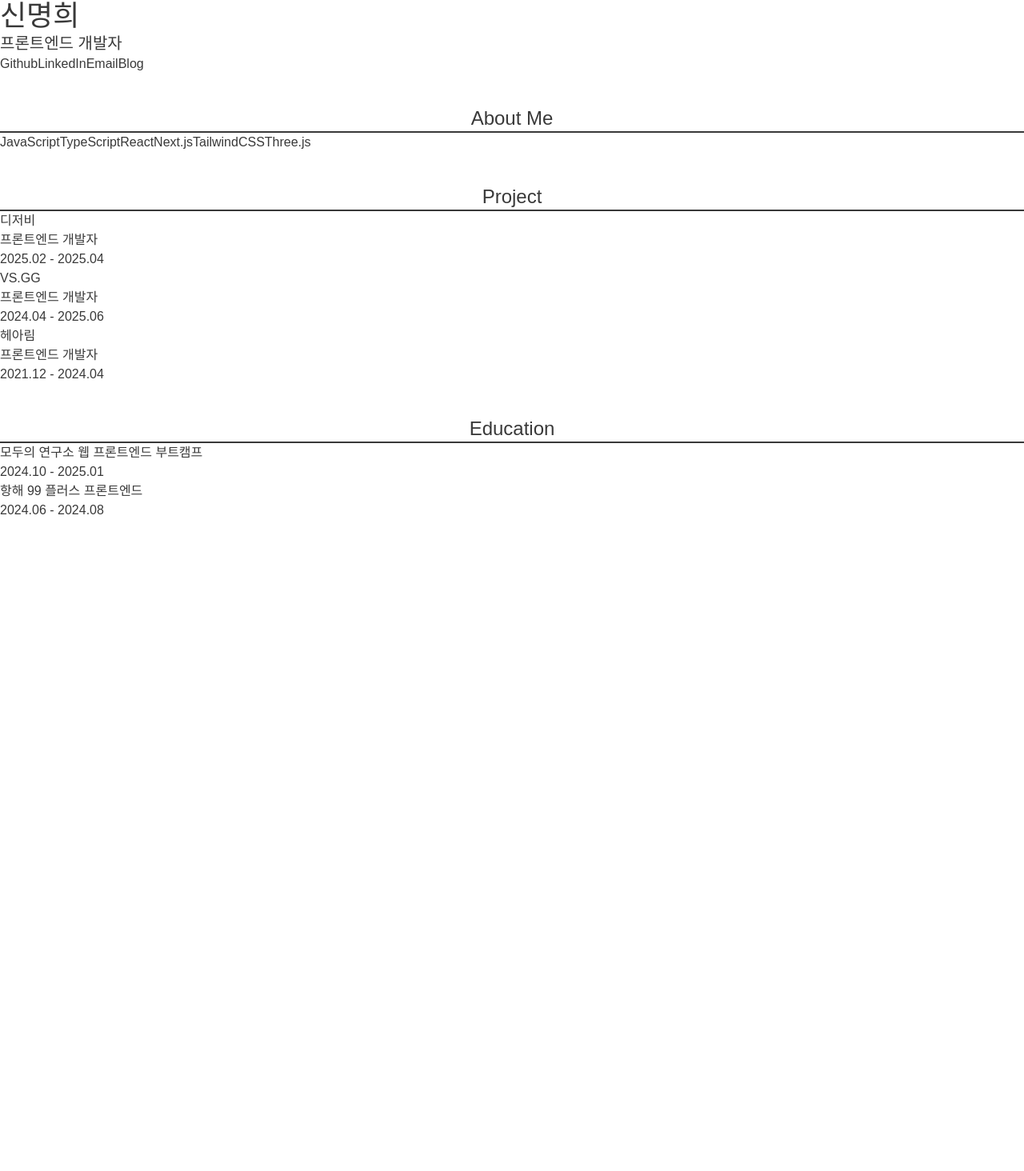
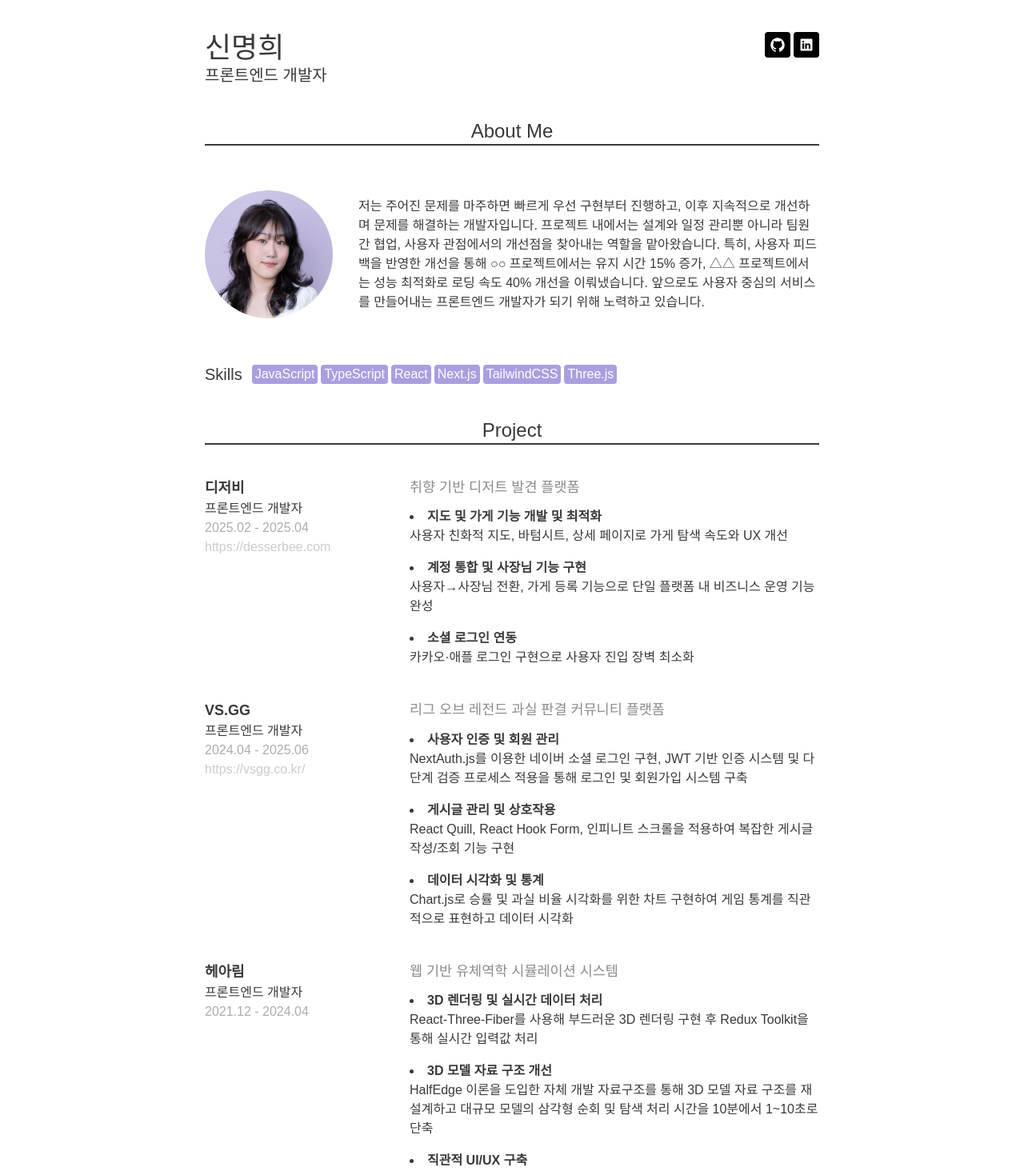
Before and after one commit to eepyz/eepyz.github.io, a React (Vite) app: page / in a window 1280 px wide. Shown: the top 1464 px of the page at 80% size. Before the commit the page ends 800 px from the top, so only its background shows below. Built offline with nearby package versions, Linux system fonts and the light colour scheme.

Commit message:
✨ Feat: pc 버전 초안

```diff
--- a/src/App.tsx
+++ b/src/App.tsx
@@ -1,4 +1,4 @@
-import { Experience } from './components/Experience';
+import { Experiences } from './components/Experiences';
 import { InfoDetail } from './components/InfoDetail';
 import { LinkButton } from './components/LinkButton';
 import { MyInfo } from './components/MyInfo';
@@ -8,41 +8,49 @@ import { Title } from './components/Title';
 import { EDUCATION, LINKS, PROJECTS, SKILLS } from './consts';
 function App() {
   return (
-    <>
-      <main>
-        <section>
+    <div className="flex justify-center">
+      <main className="w-full max-w-screen-md">
+        {/* 헤더 */}
+        <header className="flex w-full flex-col md:flex-row text-center md:text-start md:justify-between pt-10 gap-4">
           <MyInfo />
-          {LINKS.map((link) => (
-            <LinkButton {...link} />
-          ))}
-        </section>
+          <div className="flex gap-1 justify-center items-start">
+            {LINKS.map((link) => (
+              <LinkButton key={link.type} {...link} />
+            ))}
+          </div>
+        </header>
+
+        {/* About me */}
         <section>
           <Title title="About Me" />
           <div>
-            <div>
+            <div className="flex justify-between items-center py-14">
               <ProfileImage />
               <InfoDetail />
             </div>
-            {SKILLS.map((skill) => (
-              <SkillChip key={skill} skill={skill} />
-            ))}
+            <div className="flex flex-wrap gap-1 items-center">
+              <div className="text-xl font-medium mr-2">Skills</div>
+              {SKILLS.map((skill) => (
+                <SkillChip key={skill} skill={skill} />
+              ))}
+            </div>
           </div>
         </section>
+
+        {/* Project */}
         <section>
           <Title title="Project" />
-          {PROJECTS.map((project) => (
-            <Experience {...project} />
-          ))}
+          <Experiences experiences={PROJECTS} />
         </section>
+
+        {/* Education */}
         <section>
           <Title title="Education" />
-          {EDUCATION.map((education) => (
-            <Experience {...education} />
-          ))}
+          <Experiences experiences={EDUCATION} />
         </section>
       </main>
       <footer></footer>
-    </>
+    </div>
   );
 }
 
--- a/src/components/Experience.tsx
+++ /dev/null
@@ -1,22 +0,0 @@
-import { EXPERIENCES } from '../types';
-
-export function Experience({ name, period, role, description, link }: EXPERIENCES) {
-  return (
-    <div>
-      <div>
-        <div>{name}</div>
-        <div>{role}</div>
-        <div>{period}</div>
-        <div>{link}</div>
-      </div>
-      <div>
-        <div>{description.title}</div>
-        <ol>
-          {description.contents.map((content) => (
-            <li>{content}</li>
-          ))}
-        </ol>
-      </div>
-    </div>
-  );
-}
--- /dev/null
+++ b/src/components/Experiences.tsx
@@ -0,0 +1,37 @@
+import { EXPERIENCES } from '../types';
+
+interface ExperiencesProps {
+  experiences: EXPERIENCES[];
+}
+
+export function Experiences({ experiences }: ExperiencesProps) {
+  return (
+    <div className="flex flex-col gap-10 py-10">
+      {experiences.map(({ name, period, role, description, link }) => (
+        <div key={name} className="md:grid md:grid-cols-[_1fr_2fr]">
+          <div>
+            <div className="text-lg font-semibold break-words whitespace-pre-line">{name}</div>
+            <div>{role}</div>
+            <div className="text-[#adadad] font-light">{period}</div>
+            <a href={link} className="hover:underline text-[#cccccc] ">
+              {link}
+            </a>
+          </div>
+          <div>
+            {description.title && (
+              <div className="w-fit mb-3 text-[17.5px] text-[#8b8b8b] font-medium">{description.title}</div>
+            )}
+            <ul className="list-disc list-inside flex flex-col gap-4">
+              {description.contents.map((content, idx) => (
+                <li key={idx} className="font-semibold break-words whitespace-pre-line">
+                  <span className="font-semibold">{content.main}</span>
+                  <span className="block font-normal">{content.sub}</span>
+                </li>
+              ))}
+            </ul>
+          </div>
+        </div>
+      ))}
+    </div>
+  );
+}
--- a/src/components/InfoDetail.tsx
+++ b/src/components/InfoDetail.tsx
@@ -1,3 +1,11 @@
 export function InfoDetail() {
-  return <></>;
+  return (
+    <p className="w-3/4">
+      저는 주어진 문제를 마주하면 빠르게 우선 구현부터 진행하고, 이후 지속적으로 개선하며 문제를 해결하는 개발자입니다.
+      프로젝트 내에서는 설계와 일정 관리뿐 아니라 팀원 간 협업, 사용자 관점에서의 개선점을 찾아내는 역할을 맡아왔습니다.
+      특히, 사용자 피드백을 반영한 개선을 통해 ○○ 프로젝트에서는 유지 시간 15% 증가, △△ 프로젝트에서는 성능 최적화로
+      로딩 속도 40% 개선을 이뤄냈습니다. 앞으로도 사용자 중심의 서비스를 만들어내는 프론트엔드 개발자가 되기 위해
+      노력하고 있습니다.
+    </p>
+  );
 }
--- a/src/components/LinkButton.tsx
+++ b/src/components/LinkButton.tsx
@@ -1,5 +1,13 @@
 import { Link } from '../types';
-
-export function LinkButton({ url, type }: Link) {
-  return <a href={url}>{type}</a>;
+const onClick = (url: string) => {
+  window.open(url, '_blank', 'noopener,noreferrer');
+};
+export function LinkButton({ url, icon }: Link) {
+  return (
+    <button
+      onClick={() => onClick(url)}
+      className="cursor-pointer w-8 h-8 rounded-sm bg-black text-white overflow-hidden flex items-center justify-center">
+      <span className="w-full h-full flex items-center justify-center text-xl">{icon}</span>
+    </button>
+  );
 }
--- a/src/components/ProfileImage.tsx
+++ b/src/components/ProfileImage.tsx
@@ -1,3 +1,7 @@
 export function ProfileImage() {
-  return <></>;
+  return (
+    <div className="shrink-0 w-40 h-40 overflow-hidden rounded-full">
+      <img className="object-cover" src="/src/assets/img/profile.jpg" alt="profile" />
+    </div>
+  );
 }
--- a/src/components/SkillChip.tsx
+++ b/src/components/SkillChip.tsx
@@ -2,5 +2,5 @@ interface SkillChipProps {
   skill: string;
 }
 export function SkillChip({ skill }: SkillChipProps) {
-  return <>{skill}</>;
+  return <div className="bg-[#ab9ee0] rounded-sm px-1 text-white">{skill}</div>;
 }
--- a/src/consts/index.tsx
+++ b/src/consts/index.tsx
@@ -1,14 +1,14 @@
 import { EXPERIENCES, Link } from '../types';
 import { IoLogoGithub } from 'react-icons/io5';
 import { IoLogoLinkedin } from 'react-icons/io';
-import { IoIosMail } from 'react-icons/io';
-import { IoIosPaper } from 'react-icons/io';
+// import { IoIosMail } from 'react-icons/io';
+// import { IoIosPaper } from 'react-icons/io';
 
 export const LINKS: Link[] = [
   { type: 'Github', icon: <IoLogoGithub />, url: 'https://github.com/eepyz' },
   { type: 'LinkedIn', icon: <IoLogoLinkedin />, url: 'https://www.linkedin.com/in/eepyzmh/' },
-  { type: 'Email', icon: <IoIosMail />, url: 'eepy2.23@gmail.com' },
-  { type: 'Blog', icon: <IoIosPaper />, url: 'https://velog.io/@eepy/posts' },
+  // { type: 'Email', icon: <IoIosMail />, url: 'mailto:eepy2.23@gmail.com' },
+  // { type: 'Blog', icon: <IoIosPaper />, url: 'https://velog.io/@eepy/posts' },
 ];
 
 export const SKILLS = ['JavaScript', 'TypeScript', 'React', 'Next.js', 'TailwindCSS', 'Three.js'];
@@ -19,28 +19,64 @@ export const PROJECTS: EXPERIENCES[] = [
     role: '프론트엔드 개발자',
     period: '2025.02 - 2025.04',
     description: {
-      title: '',
-      contents: [''],
+      title: '취향 기반 디저트 발견 플랫폼',
+      contents: [
+        {
+          main: '지도 및 가게 기능 개발 및 최적화',
+          sub: '사용자 친화적 지도, 바텀시트, 상세 페이지로 가게 탐색 속도와 UX 개선',
+        },
+        {
+          main: '계정 통합 및 사장님 기능 구현',
+          sub: '사용자→사장님 전환, 가게 등록 기능으로 단일 플랫폼 내 비즈니스 운영 기능 완성',
+        },
+        { main: '소셜 로그인 연동', sub: '카카오·애플 로그인 구현으로 사용자 진입 장벽 최소화' },
+      ],
     },
-    link: '',
+    link: 'https://desserbee.com',
   },
   {
     name: 'VS.GG',
     role: '프론트엔드 개발자',
     period: '2024.04 - 2025.06',
     description: {
-      title: '',
-      contents: [''],
+      title: '리그 오브 레전드 과실 판결 커뮤니티 플랫폼',
+      contents: [
+        {
+          main: '사용자 인증 및 회원 관리',
+          sub: 'NextAuth.js를 이용한 네이버 소셜 로그인 구현, JWT 기반 인증 시스템 및 다단계 검증 프로세스 적용을 통해 로그인 및 회원가입 시스템 구축',
+        },
+        {
+          main: '게시글 관리 및 상호작용',
+          sub: 'React Quill, React Hook Form, 인피니트 스크롤을 적용하여 복잡한 게시글 작성/조회 기능 구현',
+        },
+        {
+          main: '데이터 시각화 및 통계',
+          sub: 'Chart.js로 승률 및 과실 비율 시각화를 위한 차트 구현하여 게임 통계를 직관적으로 표현하고 데이터 시각화',
+        },
+      ],
     },
-    link: '',
+    link: 'https://vsgg.co.kr/',
   },
   {
     name: '헤아림',
     role: '프론트엔드 개발자',
     period: '2021.12 - 2024.04',
     description: {
-      title: '',
-      contents: [''],
+      title: '웹 기반 유체역학 시뮬레이션 시스템',
+      contents: [
+        {
+          main: '3D 렌더링 및 실시간 데이터 처리',
+          sub: 'React-Three-Fiber를 사용해 부드러운 3D 렌더링 구현 후 Redux Toolkit을 통해 실시간 입력값 처리',
+        },
+        {
+          main: '3D 모델 자료 구조 개선',
+          sub: 'HalfEdge 이론을 도입한 자체 개발 자료구조를 통해 3D 모델 자료 구조를 재설계하고 대규모 모델의 삼각형 순회 및 탐색 처리 시간을 10분에서 1~10초로 단축',
+        },
+        {
+          main: '직관적 UI/UX 구축',
+          sub: '아이콘 클릭을 통한 3D 모델 조작 및 데이터 입력으로 복잡한 웹 시뮬레이션의 진입 장벽 낮추고 사용자 친화적인 인터페이스 구현',
+        },
+      ],
     },
     link: '',
   },
@@ -48,11 +84,19 @@ export const PROJECTS: EXPERIENCES[] = [
 
 export const EDUCATION: EXPERIENCES[] = [
   {
-    name: '모두의 연구소 웹 프론트엔드 부트캠프',
+    name: `모두의 연구소 \n 웹 프론트엔드 부트캠프`,
     period: '2024.10 - 2025.01',
     description: {
       title: '',
-      contents: [''],
+      contents: [
+        { main: '웹 표준과 접근성의 중요성을 이해를 통한 사용자 친화적인 웹 서비스 구현' },
+        {
+          main: 'Three.js를 활용한 WebGL의 핵심 개념 학습 및 실습',
+        },
+        {
+          main: 'MySQL, Node.js 백엔드 구축 및 데이터베이스 설계 ',
+        },
+      ],
     },
     link: '',
   },
@@ -61,7 +105,15 @@ export const EDUCATION: EXPERIENCES[] = [
     period: '2024.06 - 2024.08',
     description: {
       title: '',
-      contents: [''],
+      contents: [
+        { main: 'React 핵심 개념 학습' },
+        {
+          main: '클린 코드 작성법과 VAC 패턴을 활용한 함수형 프로그래밍, FSD 학습 및 적용',
+        },
+        { main: 'AWS와 Github Action을 활용한 CI/CD 구축을 실습, 배포 자동화 경험' },
+        { main: 'vitest, testing-library/react, MSW 등을 사용한 테스팅, TDD 적용' },
+        { main: '프론트엔드 및 인프라 최적화 방법 학습, 성능 개선 기술 습득' },
+      ],
     },
     link: '',
   },
--- a/src/main.tsx
+++ b/src/main.tsx
@@ -1,10 +1,15 @@
 import { StrictMode } from 'react';
 import { createRoot } from 'react-dom/client';
+import { BrowserRouter, Route, Routes } from 'react-router';
 import './index.css';
 import App from './App.tsx';
 
 createRoot(document.getElementById('root')!).render(
   <StrictMode>
-    <App />
+    <BrowserRouter>
+      <Routes>
+        <Route path="/" element={<App />} />
+      </Routes>
+    </BrowserRouter>
   </StrictMode>
 );
```
Also changed, not shown: src/types/index.ts (+6 -1 lines), src/assets/img/profile.jpg (added).
